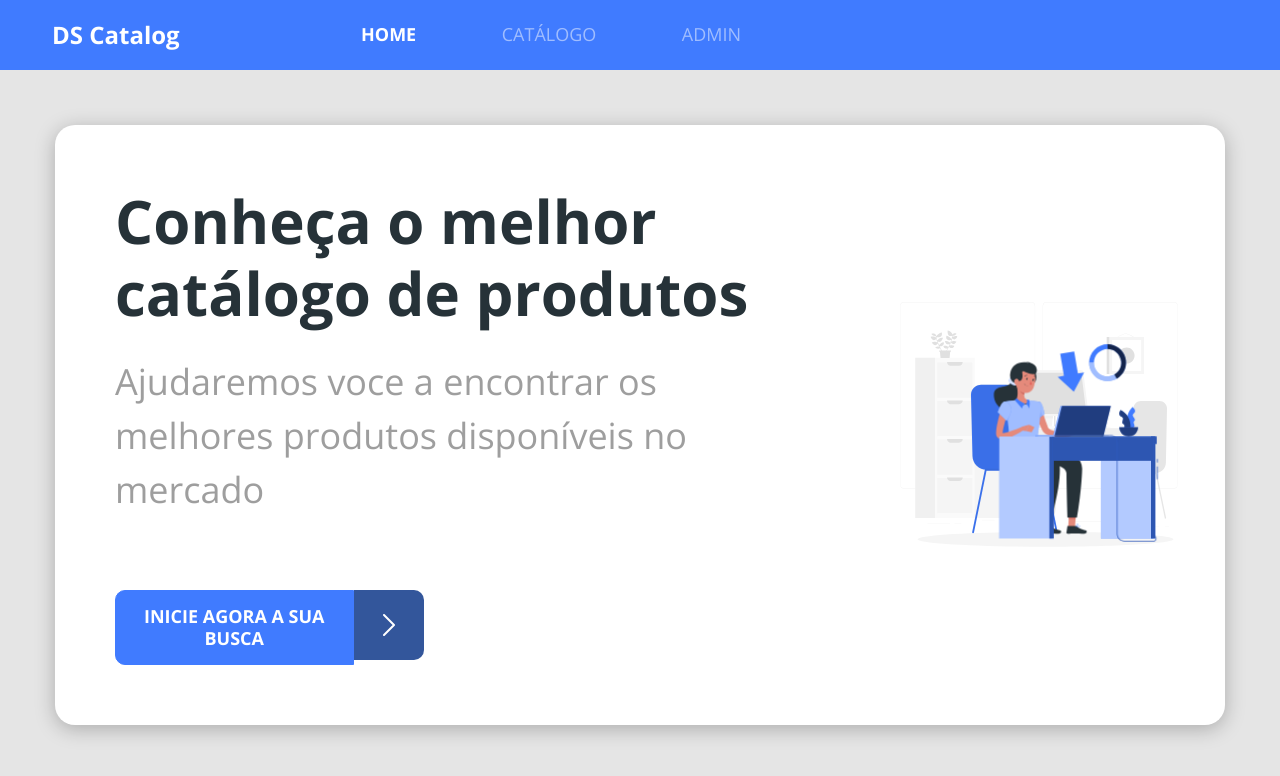
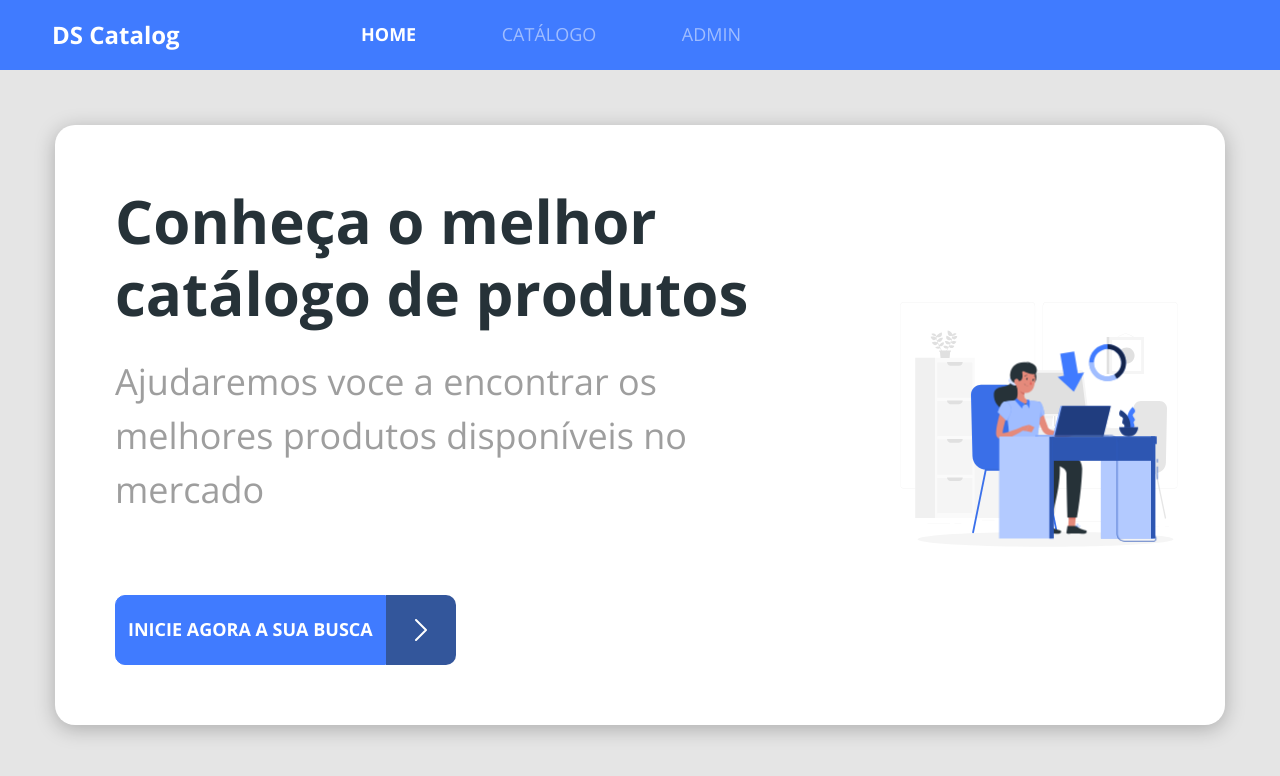
Before and after one commit to westorres9/dscatalogValidationOauth2, a React (Create React App) app in the folder frontend/: page / in a window 1280 px wide. Shown: the top 776 px of the page. Built offline with nearby package versions, Linux system fonts and the light colour scheme.

Commit message:
home adjusted

```diff
--- a/frontend/src/pages/Home/styles.css
+++ b/frontend/src/pages/Home/styles.css
@@ -61,10 +61,6 @@
         margin-bottom: 20px;
     }
 
-    .home-content-container button {
-        width: 506px;
-        height: 50px;
-    }
 
     .home-image-container svg{
         width: 506px;
@@ -111,11 +107,6 @@
         margin-bottom: 50px;
     }
 
-    .home-content-container button {
-        width: 70%;
-        height: 75px;
-    }
-
 }
 
 @media(min-width:1200px) {
```
